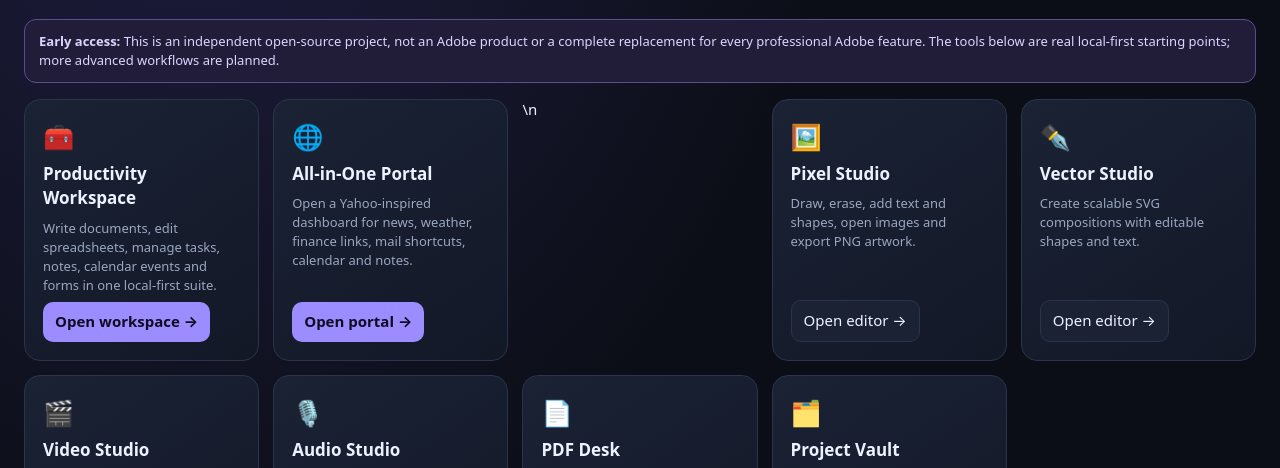
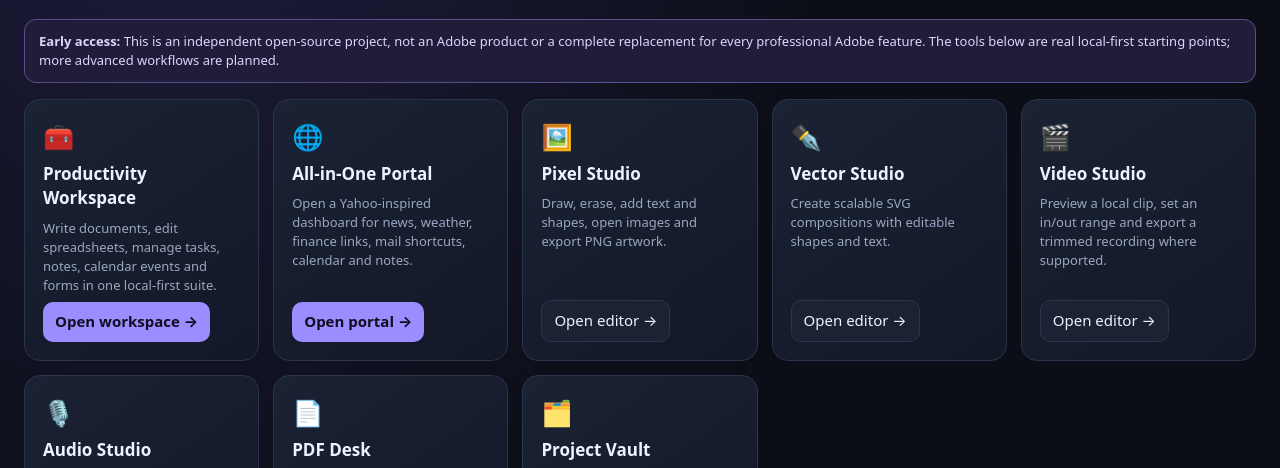
Before and after one commit to vasanthakv8838-creator/OpenCreative, a plain HTML site: page index.html in a window 1280 px wide. Shown: the part 273-741 px from the top of the page. Drawn offline with Linux system fonts and the light colour scheme.

Commit message:
Fix portal card markup

```diff
--- a/index.html
+++ b/index.html
@@ -24,7 +24,8 @@ main{max-width:1400px;margin:auto;padding:24px}.hero{display:flex;justify-conten
 <div class="grid">
 <article class="card"><div class="icon">🧰</div><h3>Productivity Workspace</h3><p>Write documents, edit spreadsheets, manage tasks, notes, calendar events and forms in one local-first suite.</p><a href="productivity.html"><button class="primary">Open workspace →</button></a></article>
 
-<article class="card"><div class="icon">🌐</div><h3>All-in-One Portal</h3><p>Open a Yahoo-inspired dashboard for news, weather, finance links, mail shortcuts, calendar and notes.</p><a href="portal.html"><button class="primary">Open portal →</button></a></article>\n<article class="card"><div class="icon">🖼️</div><h3>Pixel Studio</h3><p>Draw, erase, add text and shapes, open images and export PNG artwork.</p><button data-open="image">Open editor →</button></article>
+<article class="card"><div class="icon">🌐</div><h3>All-in-One Portal</h3><p>Open a Yahoo-inspired dashboard for news, weather, finance links, mail shortcuts, calendar and notes.</p><a href="portal.html"><button class="primary">Open portal →</button></a></article>
+<article class="card"><div class="icon">🖼️</div><h3>Pixel Studio</h3><p>Draw, erase, add text and shapes, open images and export PNG artwork.</p><button data-open="image">Open editor →</button></article>
 <article class="card"><div class="icon">✒️</div><h3>Vector Studio</h3><p>Create scalable SVG compositions with editable shapes and text.</p><button data-open="vector">Open editor →</button></article>
 <article class="card"><div class="icon">🎬</div><h3>Video Studio</h3><p>Preview a local clip, set an in/out range and export a trimmed recording where supported.</p><button data-open="video">Open editor →</button></article>
 <article class="card"><div class="icon">🎙️</div><h3>Audio Studio</h3><p>Record microphone audio locally and download it as an audio file.</p><button data-open="audio">Open recorder →</button></article>
```
